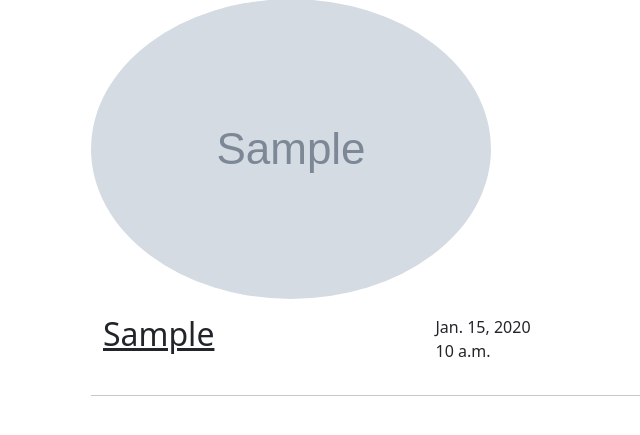
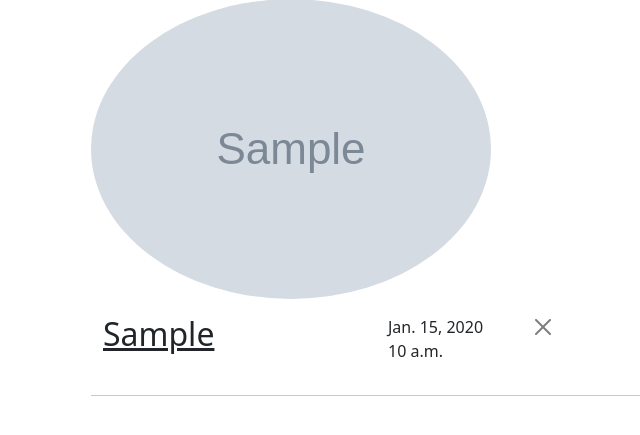
Before and after one commit to ragyrad/DateApp, a Django app: page /matches/ in a window 1280 px wide. Shown: the part 126-561 px from the top of the page, without its empty margins (264-904 px from the left). Run offline with Django 3.2, Linux system fonts and the light colour scheme; a user stored in the database is signed in; tables that the repository leaves empty hold one stand-in row (values such as "Sample post"); grey boxes marked "Sample" are stand-in pictures; parts of the project's set-up code (start-up, migrations or seed data) failed here and were passed over; some libraries are stand-ins or nearby versions.

Commit message:
Add ability to delete matches

```diff
--- a/dateapp/profiles/templates/profiles/match_list.html
+++ b/dateapp/profiles/templates/profiles/match_list.html
@@ -21,7 +21,7 @@
                                 {% endif %}
                             </a>
                         </div>
-                        <div class="col-sm-7 my-3">
+                        <div class="col-sm-6 my-3">
                             <a href="{% url "profiles:profile_detail" profile.slug %}" class="link-dark">
                                 <h2>{{ profile.first_name }}</h2>
                             </a>
@@ -29,6 +29,11 @@
                         <div class="col-sm-3 my-3">
                             <p class="m-0">{{ match.match_date|date }}</p>
                             <p>{{ match.match_date|time }}</p>
+                        </div>
+                        <div class="col-sm-1 my-3">
+                            <a href="{% url "profiles:delete_match" profile.slug %}">
+                                <button type="button" class="btn-close" aria-label="Close"></button>
+                            </a>
                         </div>
                         <hr>
                     </div>
--- a/dateapp/profiles/urls.py
+++ b/dateapp/profiles/urls.py
@@ -38,4 +38,5 @@ urlpatterns = [
     path('like/<slug:slug>', views.LikeView.as_view(), name='like'),
     path('skip/<slug:slug>', views.SkipView.as_view(), name='skip'),
     path('matches/', views.MatchListView.as_view(), name='matches'),
+    path('matches/delete/<slug:slug>', views.MatchDeleteView.as_view(), name='delete_match'),
 ]
--- a/dateapp/profiles/views.py
+++ b/dateapp/profiles/views.py
@@ -148,3 +148,14 @@ class MatchListView(LoginRequiredMixin, ListView):
         user = self.request.user
         user_matches = Relationship.objects.filter(user=user, match=True)
         return user_matches
+
+
+class MatchDeleteView(LoginRequiredMixin, View):
+    """View delete match for both users"""
+    def get(self, request, slug):
+        user = request.user
+        target = Profile.objects.get(slug=slug)
+        rels = Relationship.objects.filter(user__in=[user.id, target.id], target__in=[user.id, target.id], match=True)
+        for rel in rels:
+            rel.delete()
+        return redirect('profiles:matches')
```
